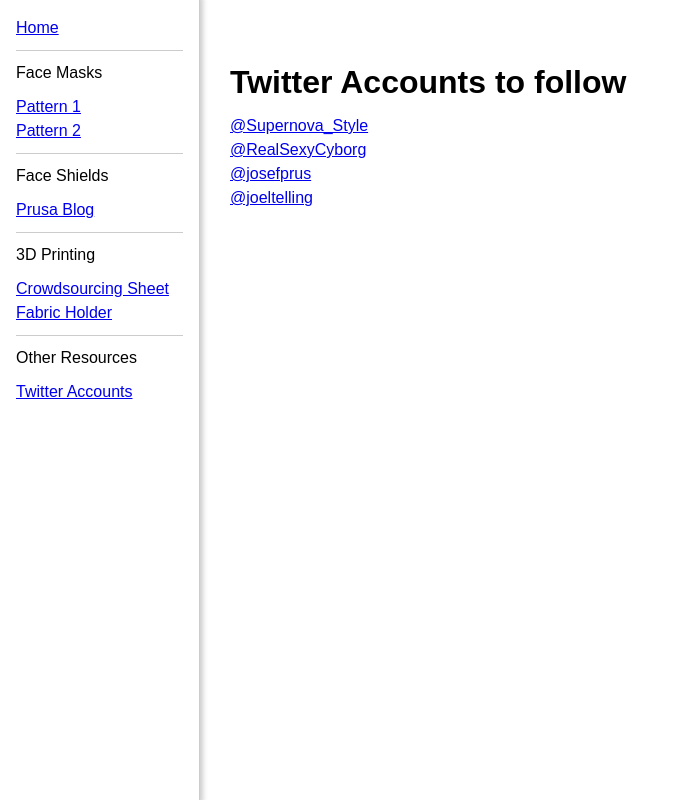
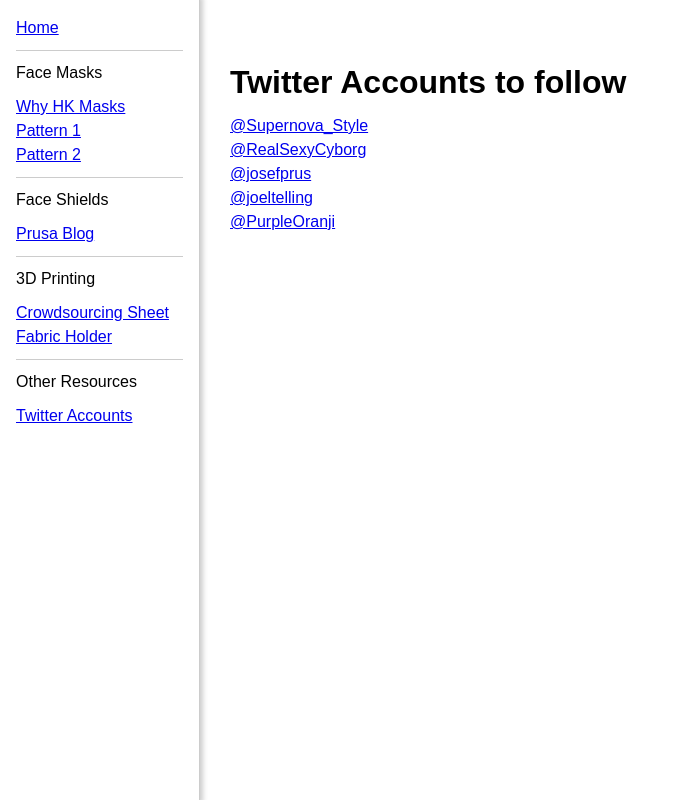
Before and after one commit to brentmclark/diyppe, a React (Create React App) app: page /twitter-accounts in a window 1280 px wide. Shown: the whole page, without its empty margins (0-673 px from the left). Built offline with nearby package versions, Linux system fonts and the light colour scheme.

Commit message:
add why HK masks and purpleoranji

```diff
--- a/src/App.js
+++ b/src/App.js
@@ -34,6 +34,9 @@
             </Route>
             <Route path="/crowdsourcing-sheet">
               <CrowdsourcingSheet />
+            </Route>
+            <Route path="/why-hk-masks">
+              <TweetEmbed id="1242287510144733184" />
             </Route>
             <Route path="/pattern-1">
               <PatternOne />
--- a/src/components/Nav.js
+++ b/src/components/Nav.js
@@ -18,6 +18,9 @@
           <Link to="/">Home</Link>
         </li>
         <NavSectionHeader>Face Masks</NavSectionHeader>
+        <li>
+          <Link to="/why-hk-masks">Why HK Masks</Link>
+        </li>
         <li>
           <Link to="/pattern-1">Pattern 1</Link>
         </li>
--- a/src/pages/twitter-accounts.js
+++ b/src/pages/twitter-accounts.js
@@ -35,6 +35,14 @@
       >
         @joeltelling
       </a>
+      <br />
+      <a
+        href="https://twitter.com/PurpleOranji"
+        target="_blank"
+        rel="noopener noreferrer"
+      >
+        @PurpleOranji
+      </a>
     </div>
   );
 }
```
